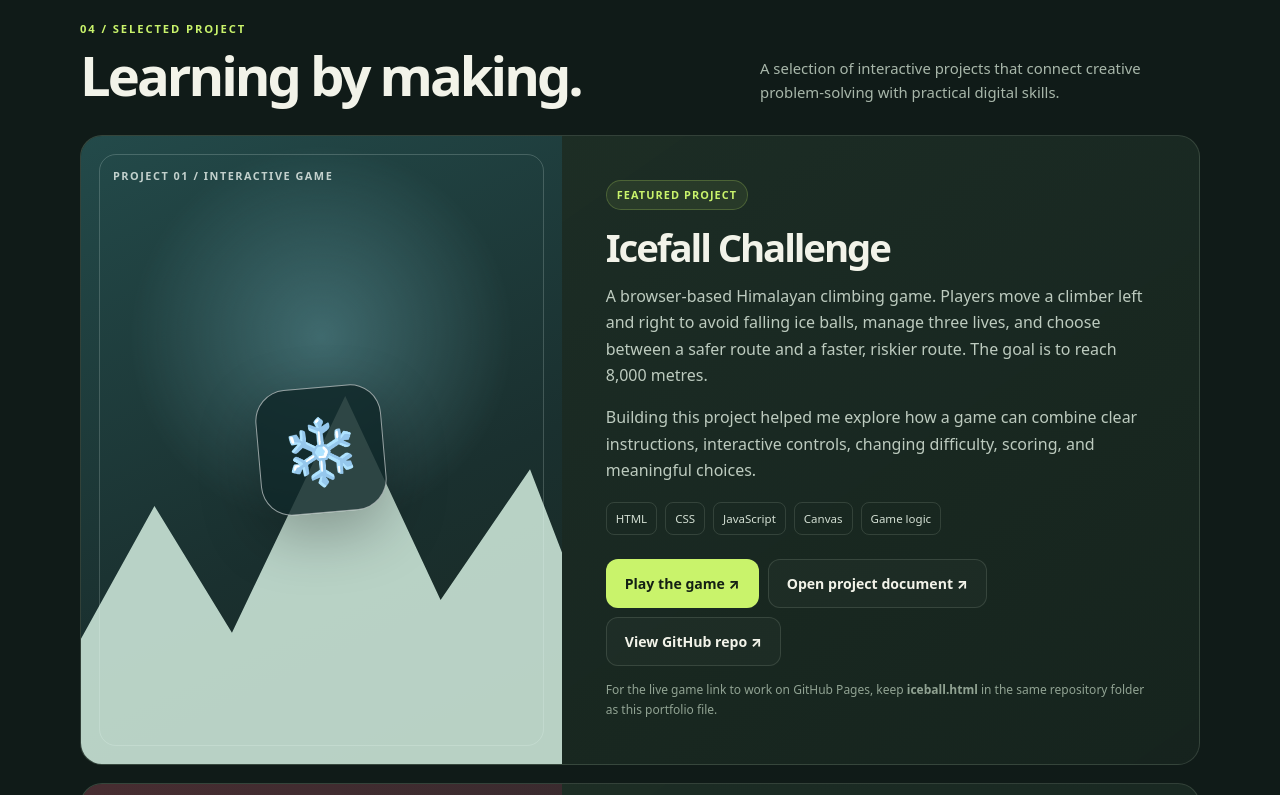
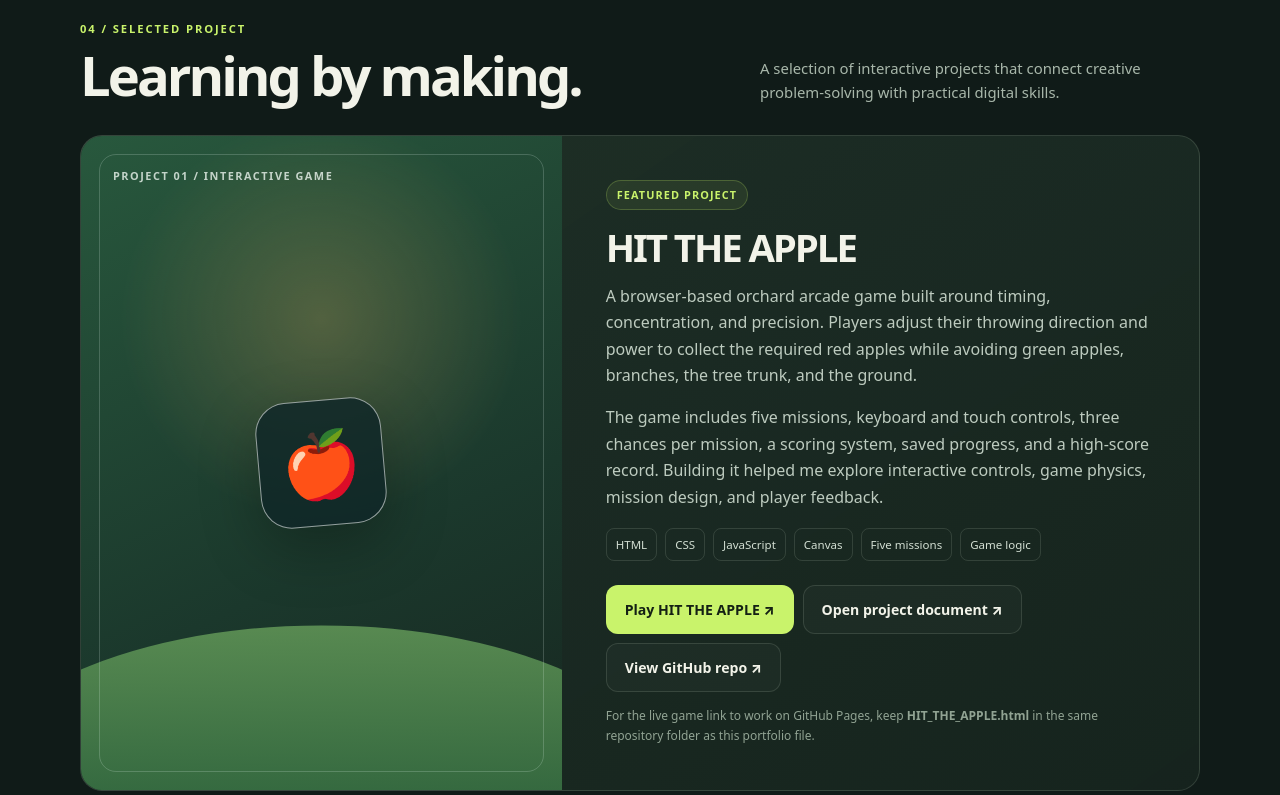
Before and after one commit to binodacharya613-glitch/da, a plain HTML site: page index.html in a window 1280 px wide. Shown: the part 3100-3895 px from the top of the page. Drawn offline with Linux system fonts and the light colour scheme.

Commit message:
Update index.html

```diff
--- a/index.html
+++ b/index.html
@@ -4,7 +4,7 @@
   <meta charset="utf-8">
   <meta name="viewport" content="width=device-width, initial-scale=1">
   <meta name="theme-color" content="#101b18">
-  <meta name="description" content="Binod Acharya — student portfolio, business interests, learning journey, and Icefall Challenge project.">
+  <meta name="description" content="Binod Acharya — student portfolio, business interests, learning journey, and HIT THE APPLE game project.">
   <title>Binod Acharya | Student Portfolio</title>
   <style>
     :root {
@@ -128,6 +128,8 @@
     .project-visual::before { content: ""; position: absolute; left: -12%; right: -12%; bottom: -20px; height: 65%; background: #cfe9db; clip-path: polygon(0 90%, 22% 32%, 35% 63%, 54% 5%, 70% 55%, 85% 23%, 100% 80%, 100% 100%, 0 100%); opacity: .88; }
     .project-visual::after { content: ""; position: absolute; inset: 18px; border: 1px solid rgba(240,255,250,.19); border-radius: 17px; }
     .project-mark { position: relative; z-index: 1; display: grid; place-items: center; width: 126px; aspect-ratio: 1; border: 1px solid rgba(255,255,255,.55); border-radius: 31px; background: rgba(15,39,40,.82); box-shadow: 0 20px 60px rgba(0,0,0,.28); font-size: 4rem; transform: rotate(-5deg); }
+    .apple-visual { background: radial-gradient(circle at 50% 28%, rgba(255,190,105,.22), transparent 38%), linear-gradient(155deg, #28583d, #1b382c 62%, #172720); }
+    .apple-visual::before { left: 0; right: 0; bottom: -14px; height: 42%; background: linear-gradient(180deg, rgba(130,183,104,.88), rgba(54,111,66,.98)); clip-path: ellipse(76% 65% at 50% 100%); opacity: .9; }
     .csv-visual { background: radial-gradient(circle at 50% 32%, rgba(242,166,111,.22), transparent 39%), linear-gradient(155deg, #482d31, #2c292c 60%, #192821); }
     .csv-visual::before { left: 14%; right: 14%; bottom: 15%; height: 54%; border: 1px solid rgba(255,255,255,.2); border-radius: 12px; background: repeating-linear-gradient(to bottom, rgba(255,255,255,.08) 0 1px, transparent 1px 22px), linear-gradient(135deg, #74363a, #35272b); clip-path: none; opacity: 1; }
     .csv-bars { position: relative; z-index: 1; display: flex; align-items: end; gap: 11px; width: 48%; height: 118px; padding: 12px; border: 1px solid rgba(255,255,255,.25); border-radius: 12px; background: rgba(20,25,26,.5); transform: rotate(-4deg); }
@@ -326,19 +328,19 @@
         <p class="section-intro">A selection of interactive projects that connect creative problem-solving with practical digital skills.</p>
       </div>
       <article class="panel project-card">
-        <div class="project-visual" aria-label="Illustration of a snowy mountain"><span class="project-index">PROJECT 01 / INTERACTIVE GAME</span><div class="project-mark" aria-hidden="true">❄️</div></div>
+        <div class="project-visual apple-visual" aria-label="Illustration of a green apple orchard"><span class="project-index">PROJECT 01 / INTERACTIVE GAME</span><div class="project-mark" aria-hidden="true">🍎</div></div>
         <div class="project-content">
           <span class="status-pill">Featured project</span>
-          <h3>Icefall Challenge</h3>
-          <p>A browser-based Himalayan climbing game. Players move a climber left and right to avoid falling ice balls, manage three lives, and choose between a safer route and a faster, riskier route. The goal is to reach 8,000 metres.</p>
-          <p>Building this project helped me explore how a game can combine clear instructions, interactive controls, changing difficulty, scoring, and meaningful choices.</p>
-          <div class="feature-tags"><span>HTML</span><span>CSS</span><span>JavaScript</span><span>Canvas</span><span>Game logic</span></div>
+          <h3>HIT THE APPLE</h3>
+          <p>A browser-based orchard arcade game built around timing, concentration, and precision. Players adjust their throwing direction and power to collect the required red apples while avoiding green apples, branches, the tree trunk, and the ground.</p>
+          <p>The game includes five missions, keyboard and touch controls, three chances per mission, a scoring system, saved progress, and a high-score record. Building it helped me explore interactive controls, game physics, mission design, and player feedback.</p>
+          <div class="feature-tags"><span>HTML</span><span>CSS</span><span>JavaScript</span><span>Canvas</span><span>Five missions</span><span>Game logic</span></div>
           <div class="project-actions">
-            <a class="btn btn-primary" href="iceball.html" target="_blank" rel="noopener">Play the game ↗</a>
+            <a class="btn btn-primary" href="HIT_THE_APPLE.html" target="_blank" rel="noopener">Play HIT THE APPLE ↗</a>
             <a class="btn btn-ghost" href="https://docs.google.com/document/d/1LfIObT0gTVl8fC6aiHXU93XXk1IZhJQOmMeeeSlCvCU/edit?usp=sharing" target="_blank" rel="noopener noreferrer">Open project document ↗</a>
             <a class="btn btn-ghost" href="https://github.com/binodacharya613-glitch/da" target="_blank" rel="noopener noreferrer">View GitHub repo ↗</a>
           </div>
-          <div class="small-note">For the live game link to work on GitHub Pages, keep <strong>iceball.html</strong> in the same repository folder as this portfolio file.</div>
+          <div class="small-note">For the live game link to work on GitHub Pages, keep <strong>HIT_THE_APPLE.html</strong> in the same repository folder as this portfolio file.</div>
         </div>
       </article>
 
```
